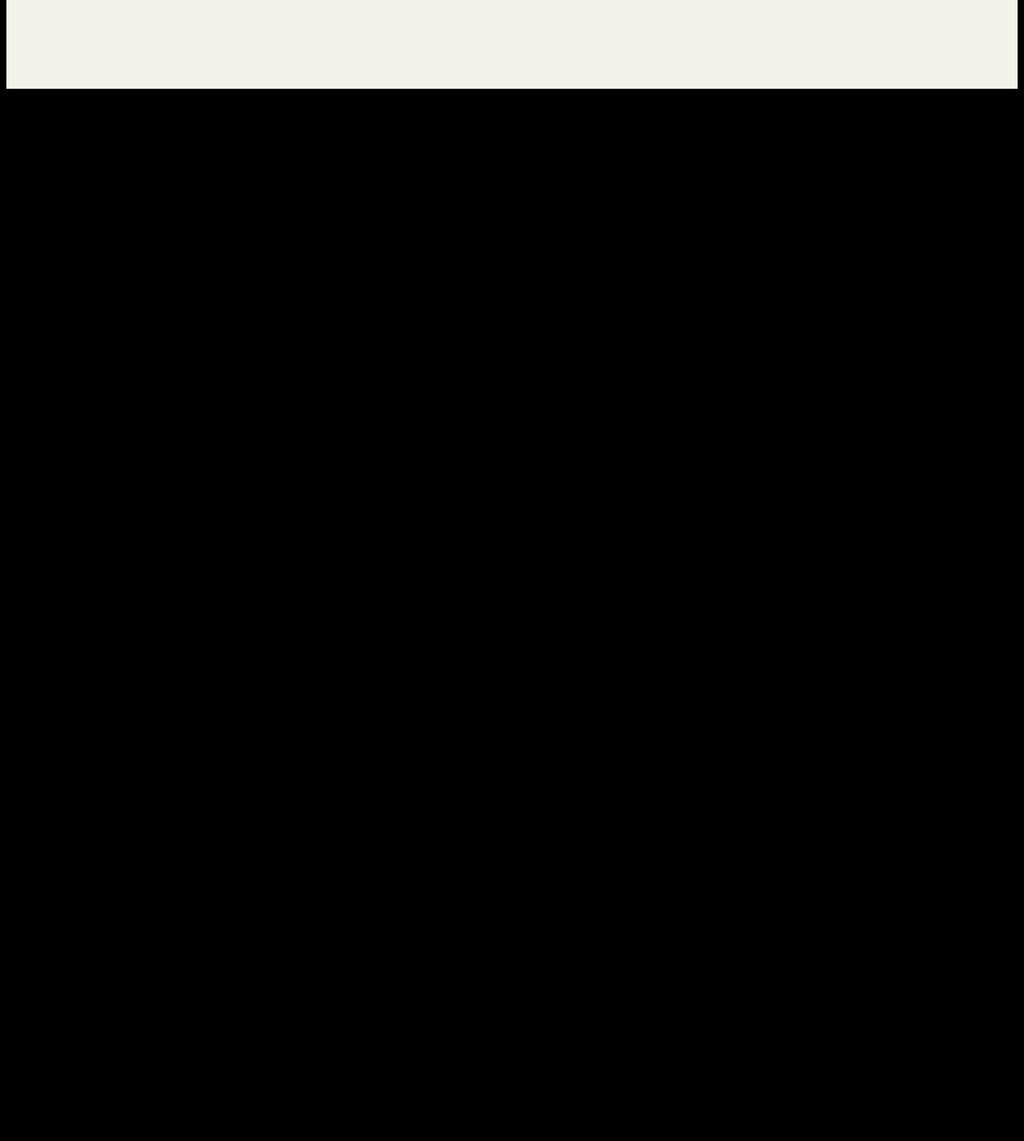
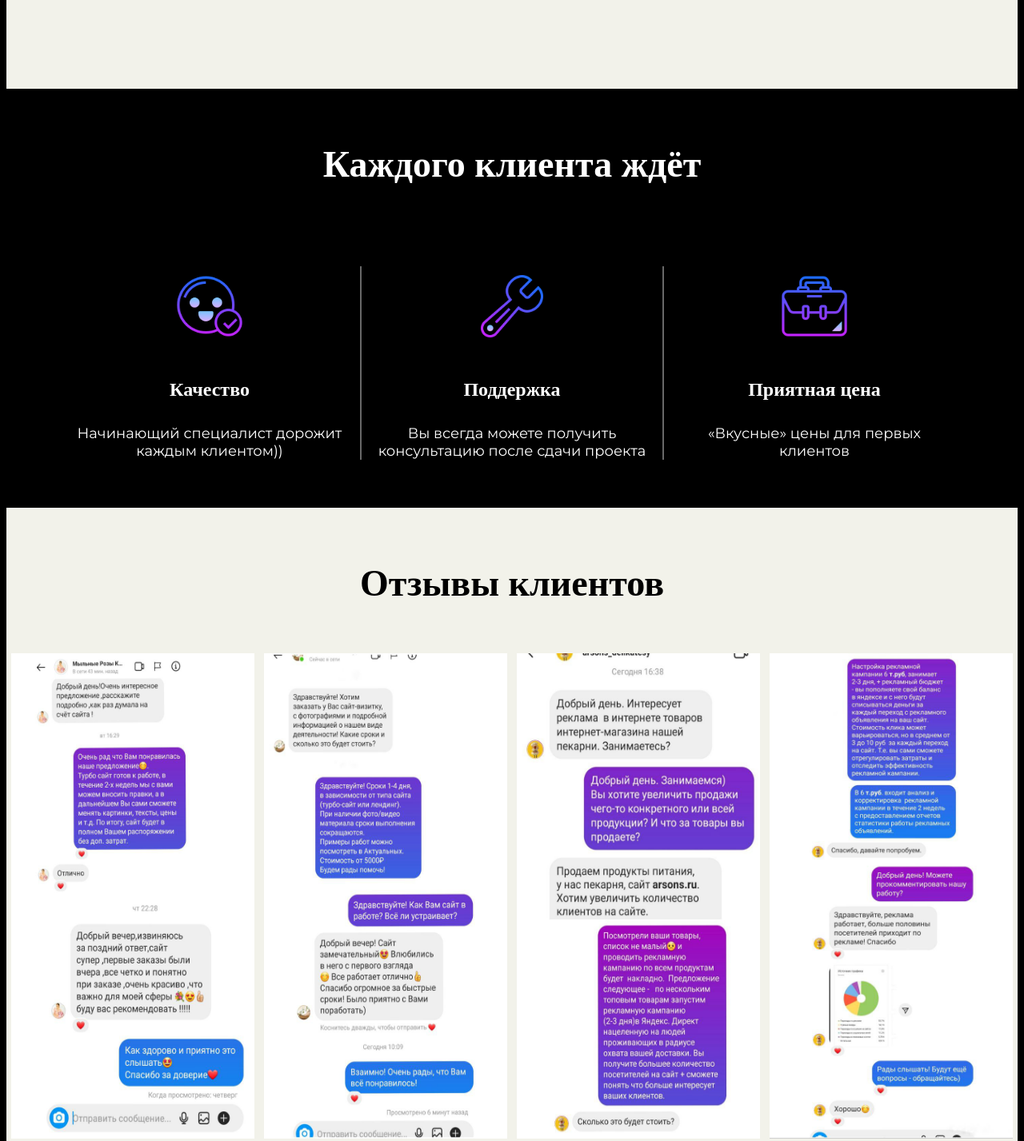
Before and after one commit to maxtm13/Git_new_project, a website: page src/index.html in a window 1280 px wide. Shown: the part 5375-6802 px from the top of the page at 80% size. Before the commit the page ends 5494 px from the top, so only its background shows below. Drawn offline with nearby package versions, Linux system fonts and the light colour scheme; files that its build step writes are made by us from their sources; animation ran at ten frames a second.

Commit message:
09-01-2023 продолжение сайта

```diff
--- a/src/index.html
+++ b/src/index.html
@@ -215,6 +215,47 @@
 
     </div>
   </section>
+  <section class="fifth">
+    <div class="background dark">
+      <div class="container">
+        <div class="fifth__title">Каждого клиента ждёт</div>
+        <div class="servises">
+          <div class="service-item">
+            <img src="img/service-1.png"  alt="" class="service">
+            <div class="service-title">Качество</div>
+            <div class="service-text">Начинающий специалист дорожит каждым клиентом))</div>
+          </div>
+          <div class="service-item">
+            <img src="img/service-2.png"  alt="" class="service">
+            <div class="service-title">Поддержка</div>
+            <div class="service-text">Вы всегда можете получить консультацию после сдачи проекта</div>
+          </div>
+          <div class="service-item">
+            <img src="img/service-3.png" alt="" class="service">
+            <div class="service-title">Приятная цена</div>
+            <div class="service-text">«Вкусные» цены для первых клиентов</div>
+          </div>
+        </div>
+
+
+      </div>
+    </div>
+  </section>
+  <section class="sixth">
+    <div class="background ligth">
+
+        <div class="sixth_title">Отзывы клиентов</div>
+        <div class="feedback_items">
+          <img src="img/feedback1.jpg" alt="" class="feedback_img">
+          <img src="img/feedback2.jpg" alt="" class="feedback_img">
+          <img src="img/feedback3.jpg" alt="" class="feedback_img">
+          <img src="img/feedback4.jpg" alt="" class="feedback_img">
+        </div>
+
+    </div>
+  </section>
+
+
   <script src="dist/js/main.min.js"></script>
   <script src="https://cdnjs.cloudflare.com/ajax/libs/three.js/r134/three.min.js"></script>
   <script src="https://cdn.jsdelivr.net/npm/vanta@latest/dist/vanta.net.min.js"></script>
--- a/src/styles/main.less
+++ b/src/styles/main.less
@@ -153,7 +153,7 @@ svg g {
 
 .second__title,
 .third__title,
-.forth__title {
+.forth__title, .fifth__title, .sixth_title {
   padding-top: 60px;
   font-weight: 600;
   font-family: "Playfair Display";
@@ -246,8 +246,7 @@ body>section.second>div>div>ul>li:nth-child(6):after {
 
   .item_title {
     width: 80%;
-    font-family: 'Montserrat',
-      sans-serif;
+    font-family: 'Montserrat', sans-serif;
     font-size: 37px;
     font-weight: 400;
 
@@ -298,12 +297,12 @@ body>section.second>div>div>ul>li:nth-child(6):after {
 .item-title{
   font-size: 46px;
   font-weight: 400;
-  font-family: 'Montserrat';
+  font-family: ''Montserrat', sans-serif';
   width: 500px;
   height: 600px;
   position: absolute;
   top: 100px;
-  transition: all 0.8s;
+  transition: all 0.8s ease-in-out;
   opacity: 0;
   left: 30px;
  // margin: auto;
@@ -343,3 +342,51 @@ body>section.second>div>div>ul>li:nth-child(6):after {
   scale: 1.05;
   filter: brightness(0.4);
 }
+.fifth__title{
+  margin-bottom: 100px;
+}
+.servises{
+  display: flex;
+  justify-content: center;
+  margin-bottom: 60px;
+  .service-item + .service-item{
+    border-left: 2px solid #686868;
+  }
+  img{
+    margin-bottom: 30px;
+    width: 100px;
+
+  }
+  .service-title{
+    font-family: Playfair Display;
+    font-size: 24px;
+    font-weight: 700;
+    margin-bottom: 30px;
+  }
+  .service-text{
+    font-size: 18px;
+    font-family: 'Montserrat', sans-serif;
+  }
+  .service-item{
+    width: 28%;
+    text-align: center;
+    padding: 0 20px;
+  }
+}
+.sixth_title{
+  margin-bottom: 60px;
+}
+.feedback_items{
+  display: flex;
+  justify-content:space-around;
+  //align-items: center;
+}
+.feedback_img{
+  width: 24%;
+  transition: all .6s;
+  &:hover{
+    scale: 1.05;
+    box-shadow: 0px 0px 27px 9px rgba(34, 60, 80, 0.41);
+    cursor: pointer;
+  }
+}
```
Also changed, not shown: src/img/feedback1.jpg (added), src/img/feedback2.jpg (added), src/img/feedback3.jpg (added), src/img/feedback4.jpg (added), src/img/service-1.png (added), src/img/service-2.png (added), src/img/service-3.png (added), src/styles/css/main.css.
